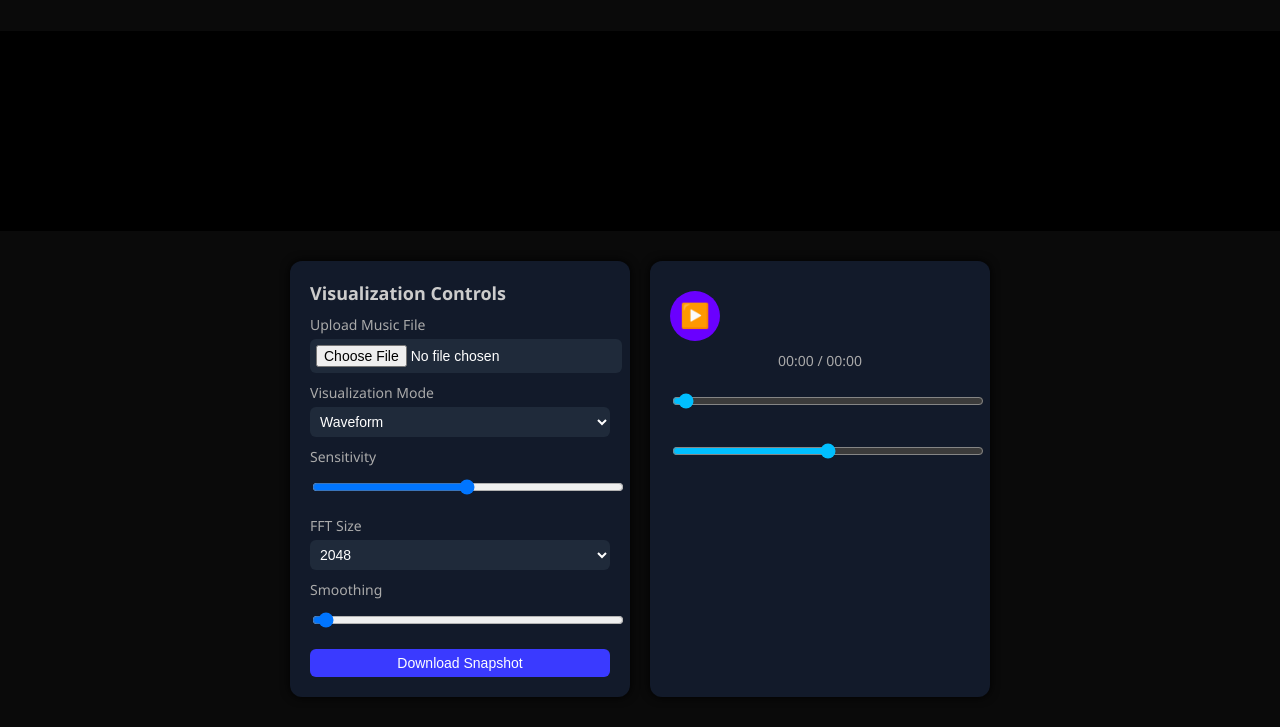
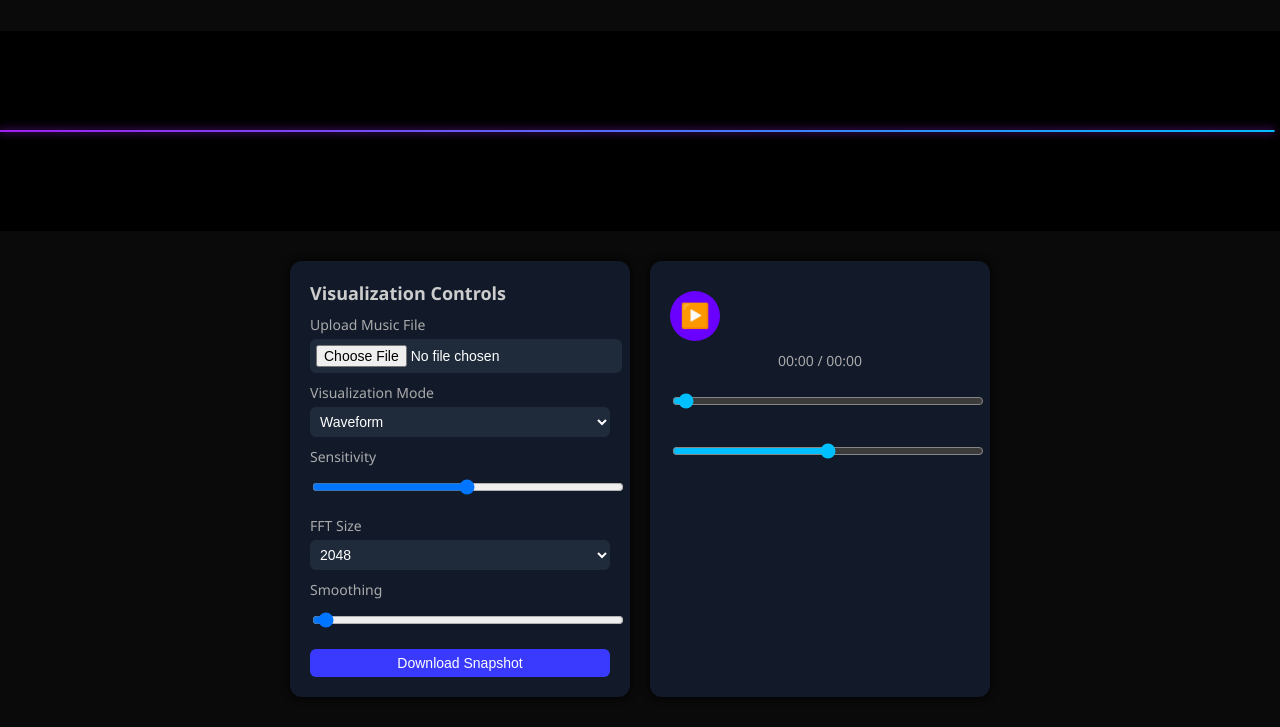
Before and after one commit to gsgsjssvsv1249/radharani7, a plain HTML site: page index.html in a window 1280 px wide. Shown: the part 85-812 px from the top of the page. Drawn offline with Linux system fonts and the light colour scheme.

Commit message:
Update index.html

```diff
--- a/index.html
+++ b/index.html
@@ -216,6 +216,11 @@
     }
 
     playPauseBtn.onclick = () => {
+      if (!audio.src) {
+        alert("Please upload an audio file first.");
+        return;
+      }
+
       if (audio.paused) {
         audio.play();
         playPauseBtn.textContent = '⏸️';
@@ -258,14 +263,15 @@
         audio.load();
         playPauseBtn.textContent = '▶️';
 
-        if (source) source.disconnect();
-        source = audioCtx.createMediaElementSource(audio);
-        source.connect(analyser);
-        analyser.connect(audioCtx.destination);
+        if (!source) {
+          source = audioCtx.createMediaElementSource(audio);
+          source.connect(analyser);
+          analyser.connect(audioCtx.destination);
+        }
       }
     };
 
-    function drawWaveform() {
+          function drawWaveform() {
       requestAnimationFrame(drawWaveform);
       analyser.getByteTimeDomainData(dataArray);
 
@@ -275,4 +281,42 @@
       ctx.lineCap = 'round';
 
       const sensitivity = parseInt(sensitivitySlider.value);
-      const centerY = canvas.height / dpr / 2
+      const centerY = canvas.height / dpr / 2;
+      const scale = canvas.height / dpr / sensitivity;
+      const xStep = canvas.width / dpr / bufferLength;
+
+      const step = 4;
+      let x = 0;
+      let y = (dataArray[0] - 128) * scale + centerY;
+      y = Math.max(0, Math.min(canvas.height / dpr, y));
+      ctx.moveTo(x, y);
+
+      for (let i = step; i < bufferLength - step; i += step) {
+        const prevX = x;
+        const prevY = y;
+
+        x = i * xStep;
+        y = (dataArray[i] - 128) * scale + centerY;
+        y = Math.max(0, Math.min(canvas.height / dpr, y));
+
+        const midX = (prevX + x) / 2;
+        const midY = (prevY + y) / 2;
+
+        ctx.quadraticCurveTo(prevX, prevY, midX, midY);
+      }
+
+      const gradient = ctx.createLinearGradient(0, 0, canvas.width / dpr, 0);
+      gradient.addColorStop(0, '#a020f0');
+      gradient.addColorStop(1, '#00bfff');
+      ctx.strokeStyle = gradient;
+      ctx.lineWidth = 2;
+      ctx.shadowColor = '#a020f0';
+      ctx.shadowBlur = 8;
+      ctx.stroke();
+    }
+
+    drawWaveform();
+    setInterval(updateTimestamp, 500);
+  </script>
+</body>
+</html>
```
